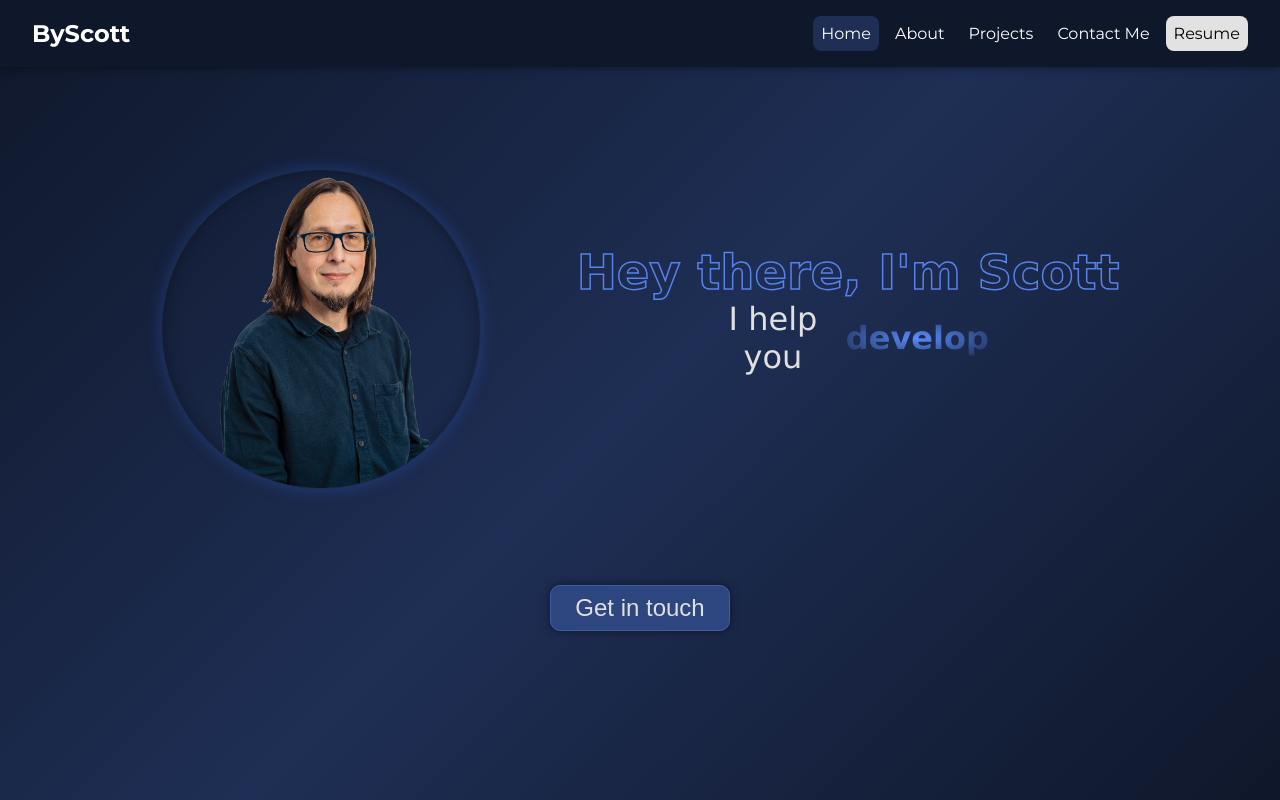
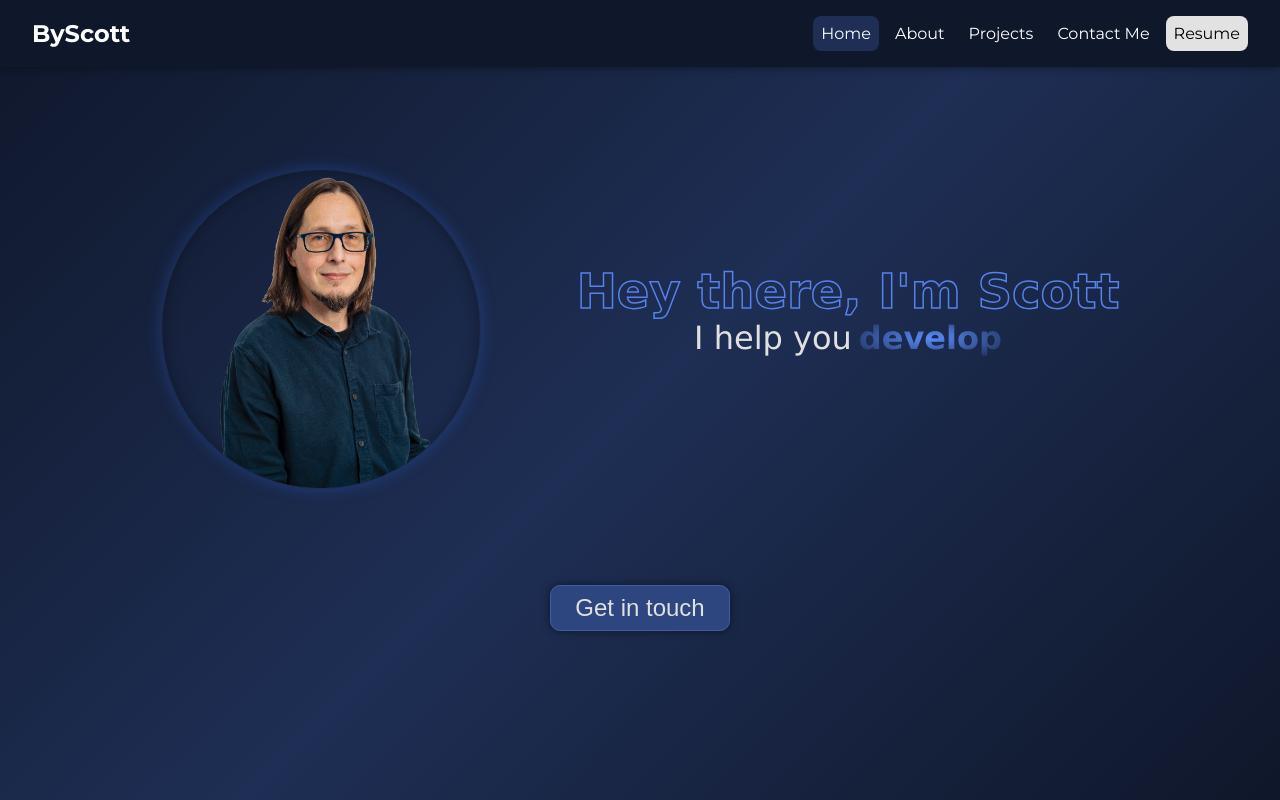
Before and after one commit to pawscanthack/portfolio, a React (Create React App) app: page / in a window 1280 px wide. Built offline with nearby package versions, Linux system fonts and the light colour scheme; no server answers.

Commit message:
adjust width of subheader

```diff
--- a/src/css/home.css
+++ b/src/css/home.css
@@ -68,7 +68,8 @@
   align-items: center;
   padding: 0;
   margin: 0 auto;
-  width: 17.6rem;
+  width: 17.7rem;
+  min-width: fit-content;
   gap: 7px;
 }
 
```
